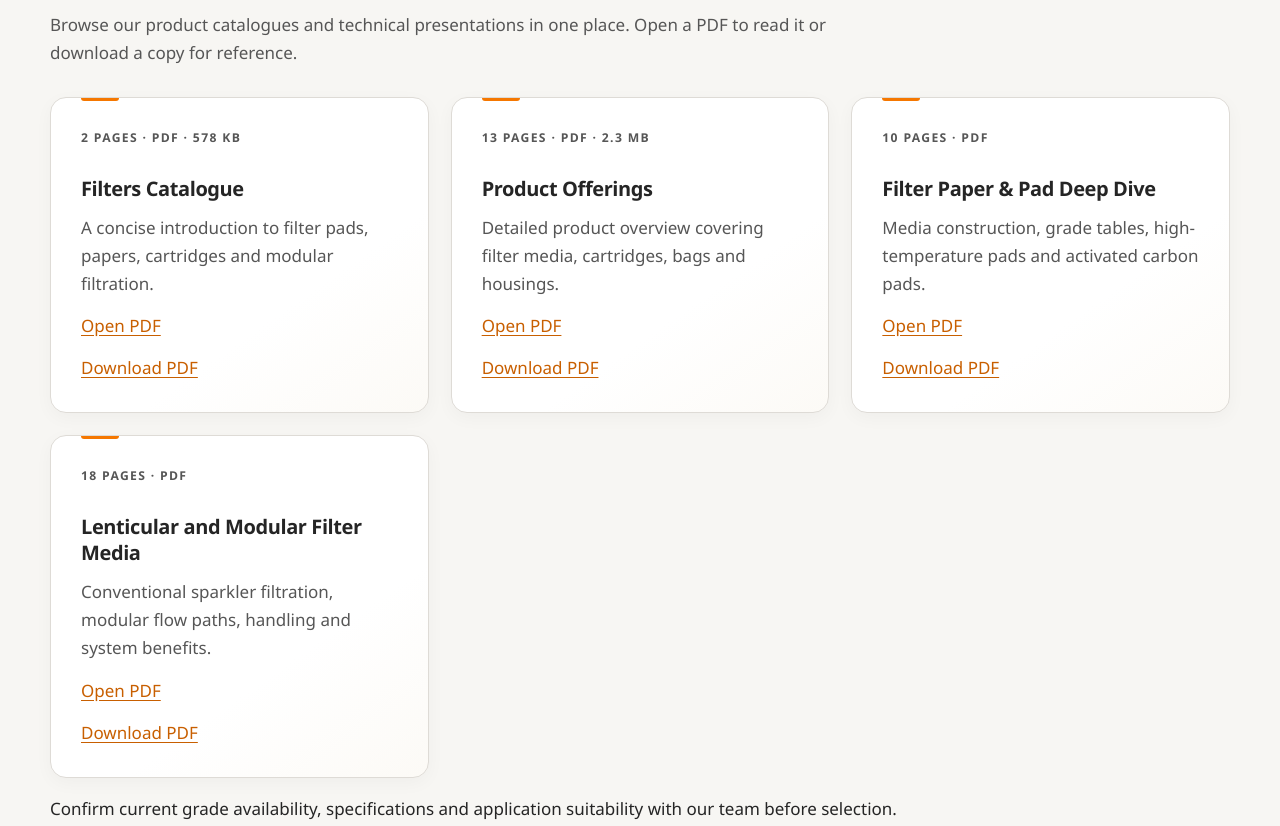
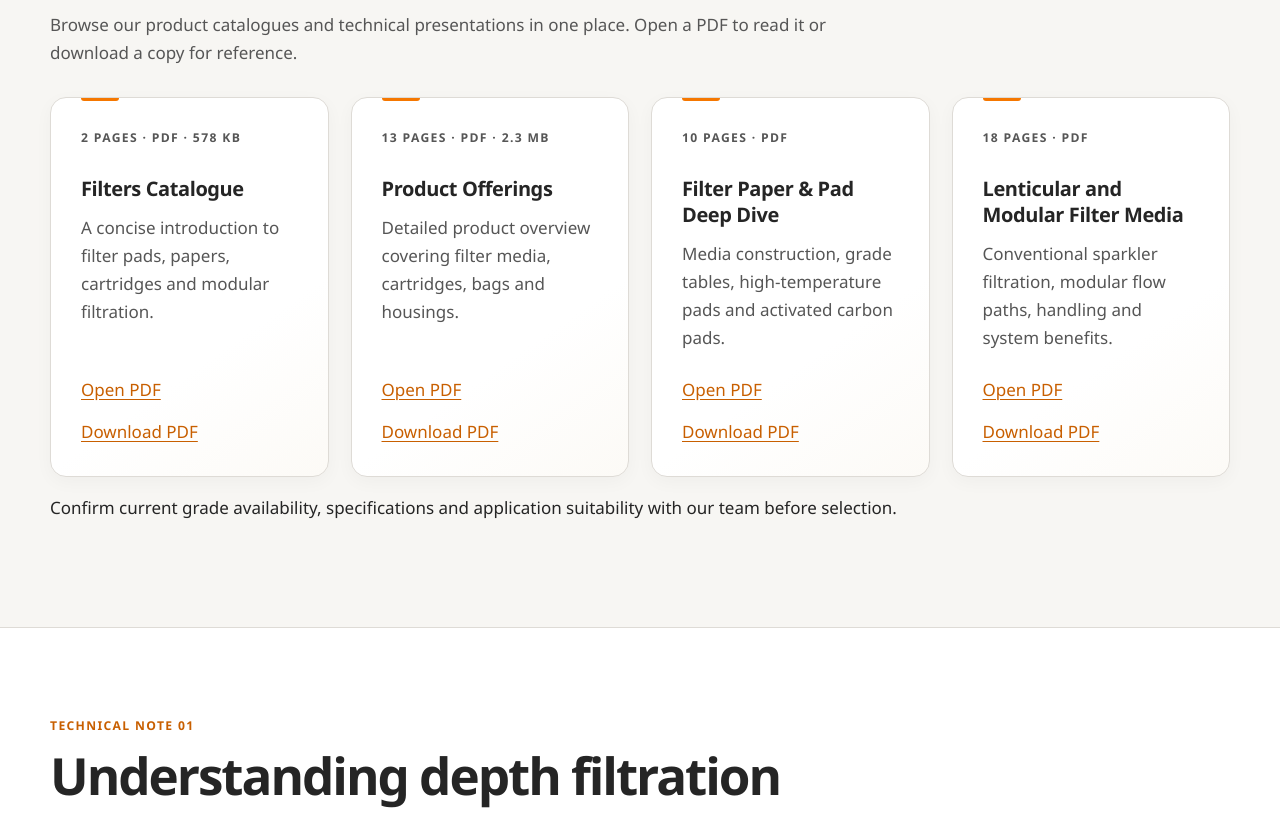
Before and after one commit to sribharathitech/saewwwfilter, a plain HTML site: page resources/index.html in a window 1280 px wide. Shown: the part 843-1669 px from the top of the page. Drawn offline with Linux system fonts and the light colour scheme.

Commit message:
Balance document library cards across screen sizes

```diff
--- a/assets/styles.css
+++ b/assets/styles.css
@@ -112,3 +112,10 @@
 .quality-assurance-callout p:last-child{margin:0;color:var(--ink);line-height:1.7}
 .quality-assurance-callout strong{font-weight:800}
 @media(max-width:650px){.quality-assurance-callout{grid-template-columns:minmax(0,1fr);gap:16px;margin-top:28px;padding:25px 24px 26px 29px}.quality-assurance-icon{width:46px;height:46px;border-radius:13px;font-size:1.3rem}}
+
+/* Balanced document library: four on desktop, two on tablet, one on mobile. */
+#catalogues-presentations .card-grid{grid-template-columns:repeat(4,minmax(0,1fr))}
+#catalogues-presentations .card{display:flex;flex-direction:column}
+#catalogues-presentations .card p:nth-last-child(2){margin-top:auto;padding-top:10px}
+@media(max-width:1100px){#catalogues-presentations .card-grid{grid-template-columns:repeat(2,minmax(0,1fr))}}
+@media(max-width:650px){#catalogues-presentations .card-grid{grid-template-columns:minmax(0,1fr)}}
--- a/resources/index.html
+++ b/resources/index.html
@@ -11,7 +11,7 @@
   <meta name="robots" content="index,follow,max-image-preview:large">
   <link rel="canonical" href="https://filter.sribharathi.com/resources/">
   <link rel="icon" type="image/png" href="../assets/favicon.png">
-  <link rel="stylesheet" href="../assets/styles.css">
+  <link rel="stylesheet" href="../assets/styles.css?v=20261110-library">
   <meta property="og:type" content="website">
   <meta property="og:title" content="Industrial Filtration Resources | Sri Bharathi">
   <meta property="og:description" content="Technical resources on depth filtration, filter pad selection, cartridge comparison, gelatin clarification and building a complete filter enquiry.">
```
Also changed, not shown: 1 other file.
